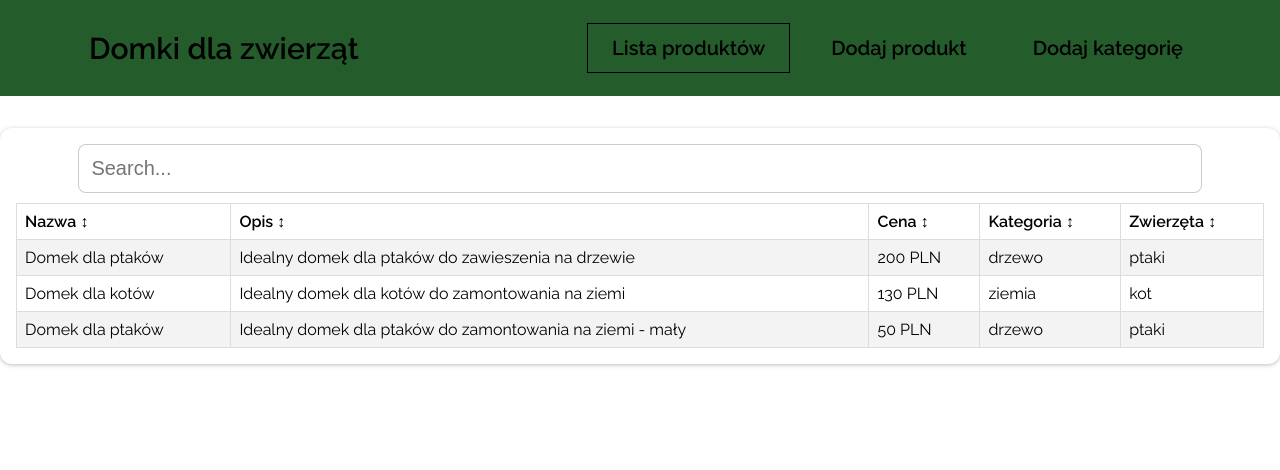
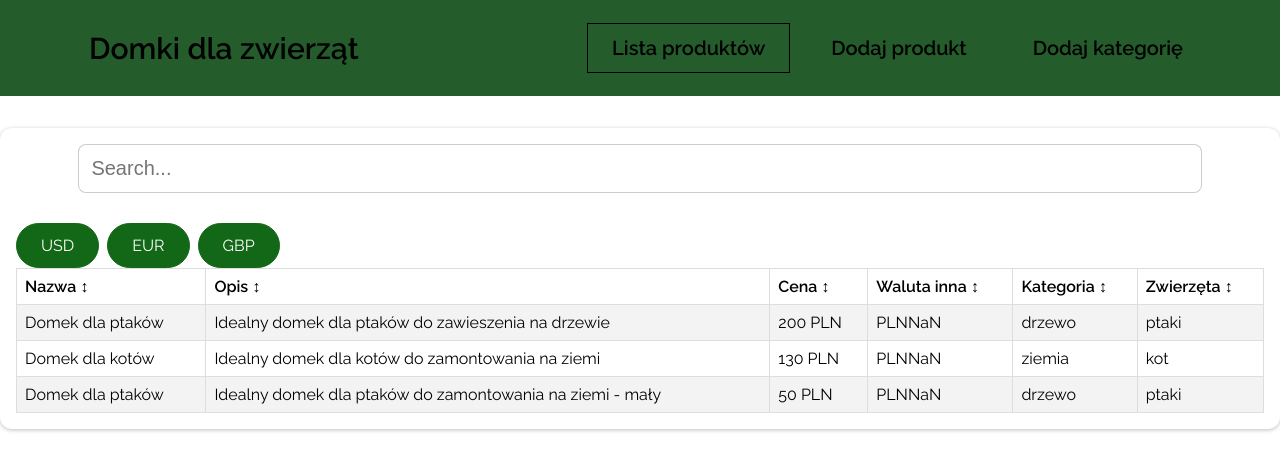
Before and after one commit to MalwinaS/birdhouses, a Vue app: page /birdhouses in a window 1280 px wide. Shown: the top 470 px of the page. Built offline with nearby package versions, Linux system fonts and the light colour scheme; no server answers.

Commit message:
added currency func

```diff
--- a/src/components/products/ProductsTable.vue
+++ b/src/components/products/ProductsTable.vue
@@ -2,19 +2,26 @@
   <base-card>
     <div>
       <input type="text" v-model="searchTerm" placeholder="Search..." />
+    </div>
+     <div>
+      <base-button v-for="(currency, index) in currencies" :key="index" @click="changeCurrency(currency)">
+        {{ currency }}
+      </base-button>
     </div>
     <table>
       <tr>
         <th @click="sortList('name')">Nazwa &#8597;</th>
         <th @click="sortList('description')">Opis &#8597;</th>
         <th @click="sortList('price')">Cena &#8597;</th>
+        <th @click="sortList('currency')">Waluta inna &#8597;</th>
         <th @click="sortList('category')">Kategoria &#8597;</th>
         <th @click="sortList('animal')">Zwierzęta &#8597;</th>
       </tr>
-      <tr v-for="(product, index) in filteredProducts" :key="index">
+      <tr v-for="(product, index) in tableData" :key="index">
         <td>{{ product.name }}</td>
         <td>{{ product.description }}</td>
         <td>{{ product.price }} PLN</td>
+        <td>{{ formatPrice(product.price)}}</td>
         <td>{{ product.category }}</td>
         <td>{{ product.animal }}</td>
       </tr>
@@ -29,6 +36,11 @@ export default {
       sortedData: [],
       sortedbyASC: true,
       searchTerm: "",
+
+
+      currency: "PLN",
+      currencies: ["USD", "EUR", "GBP"],
+      conversionRates: {},
     };
   },
   provide() {
@@ -75,16 +87,37 @@ export default {
   },
   mounted() {
     this.sortedData = this.filteredProducts;
+      this.getConversionRates();
   },
   methods: {
     sortList(sortBy) {
       if (this.sortedbyASC) {
-        this.sortedData.sort((x, y) => (x[sortBy] > y[sortBy] ? -1 : 1));
+        this.tableData.sort((x, y) => (x[sortBy] > y[sortBy] ? -1 : 1));
         this.sortedbyASC = false;
       } else {
-        this.sortedData.sort((x, y) => (x[sortBy] < y[sortBy] ? -1 : 1));
+        this.tableData.sort((x, y) => (x[sortBy] < y[sortBy] ? -1 : 1));
         this.sortedbyASC = true;
       }
+    },
+    async getConversionRates() {
+      const response = await fetch(`https://api.exchangerate-api.com/v4/latest/${this.currency}`);
+      const data = await response.json();
+      this.conversionRates = data.rates;
+    },
+    changeCurrency(currency) {
+      this.currency = currency;
+      this.getConversionRates();
+    },
+    formatPrice(price) {
+    //   const price = this.product.price
+      // Convert the price to the selected currency and format it
+      const convertedPrice = price * this.conversionRates[this.currency];
+      console.log(this.currency)
+      console.log(this.conversionRates[this.currency])
+      console.log(price)
+      console.log(convertedPrice)
+      // return price
+      return new Intl.NumberFormat("en-US", { style: "currency", currency: this.currency }).format(convertedPrice);
     },
   },
 };
```
